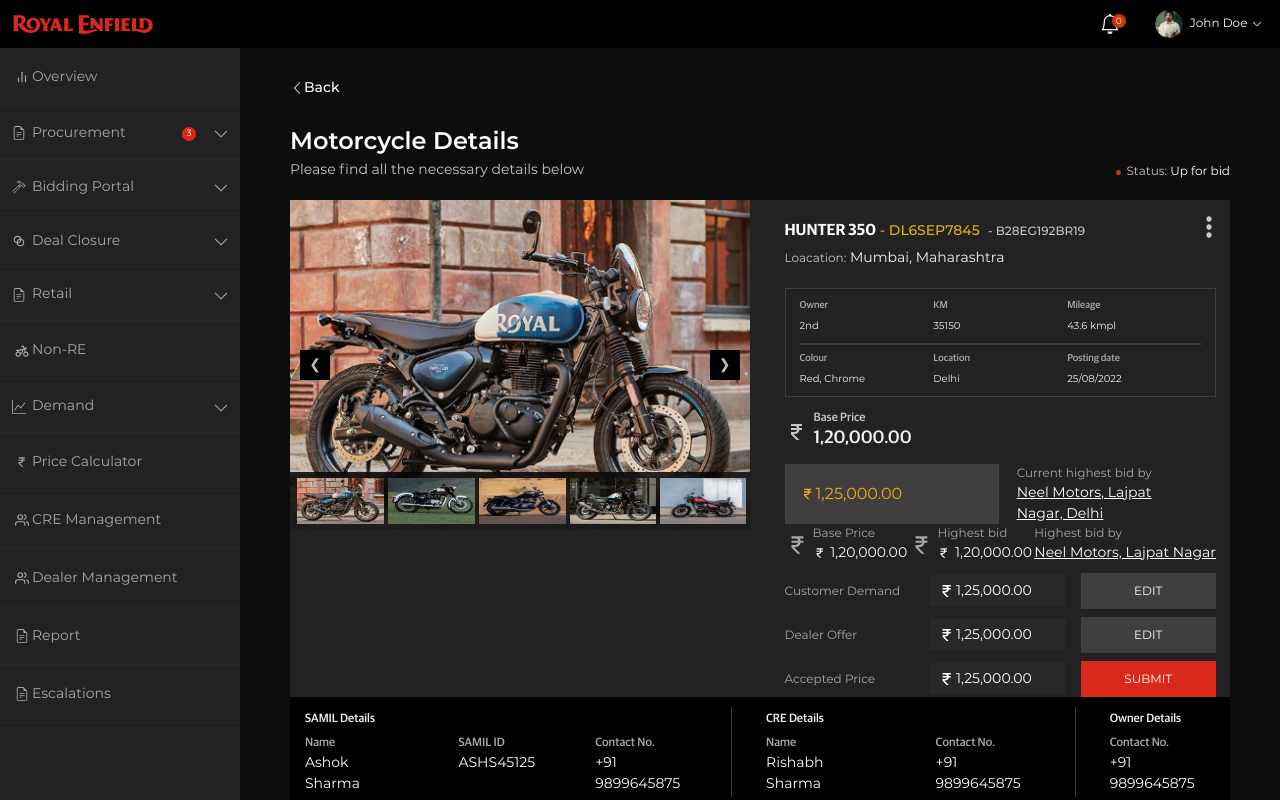
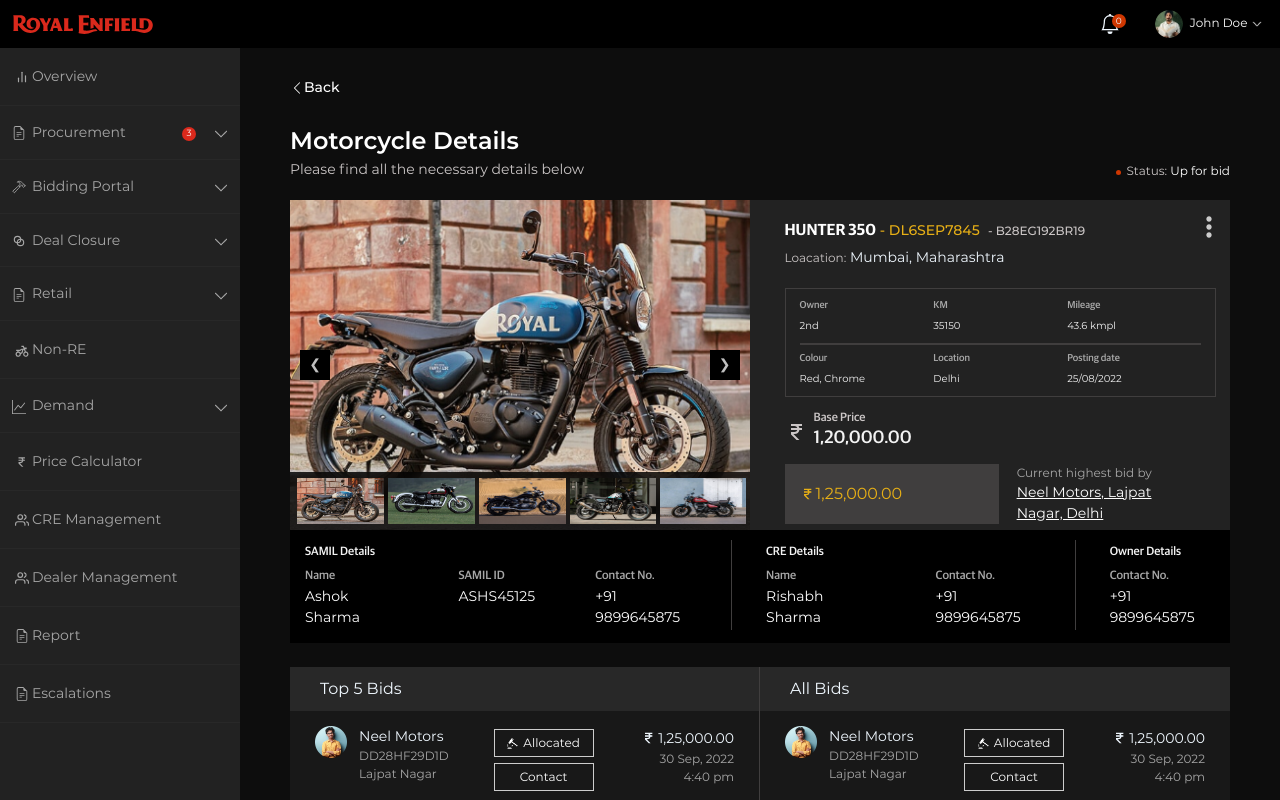
Before and after one commit to nakulsharma95/re-vintage-dashboard-dummy, a Next.js app: page /bike-details in a window 1280 px wide. Shown: the top 800 px of the page. Built offline with nearby package versions, Linux system fonts and the light colour scheme.

Commit message:
fix: working on bike detail page

```diff
--- a/components/procurements/motorcycleDetail/index.jsx
+++ b/components/procurements/motorcycleDetail/index.jsx
@@ -245,6 +245,8 @@ function MotorcycleDetail(props) {
       )}
       {/* end */}
 
+      {/* This section add to Under Negotiation Bid detail page */}
+      {props.isUnderNegotiationDetail && (
         <div className={styles.underNegDetailPrice}>
           <div className={styles.negPriceList}>
             <div className={styles.negPriceCols}>
@@ -310,6 +312,8 @@ function MotorcycleDetail(props) {
 
           </div>
         </div>
+      )}
+      {/* end */}
     </div>
   );
 }
```
Lines whose indentation alone changed are shown as unchanged.
